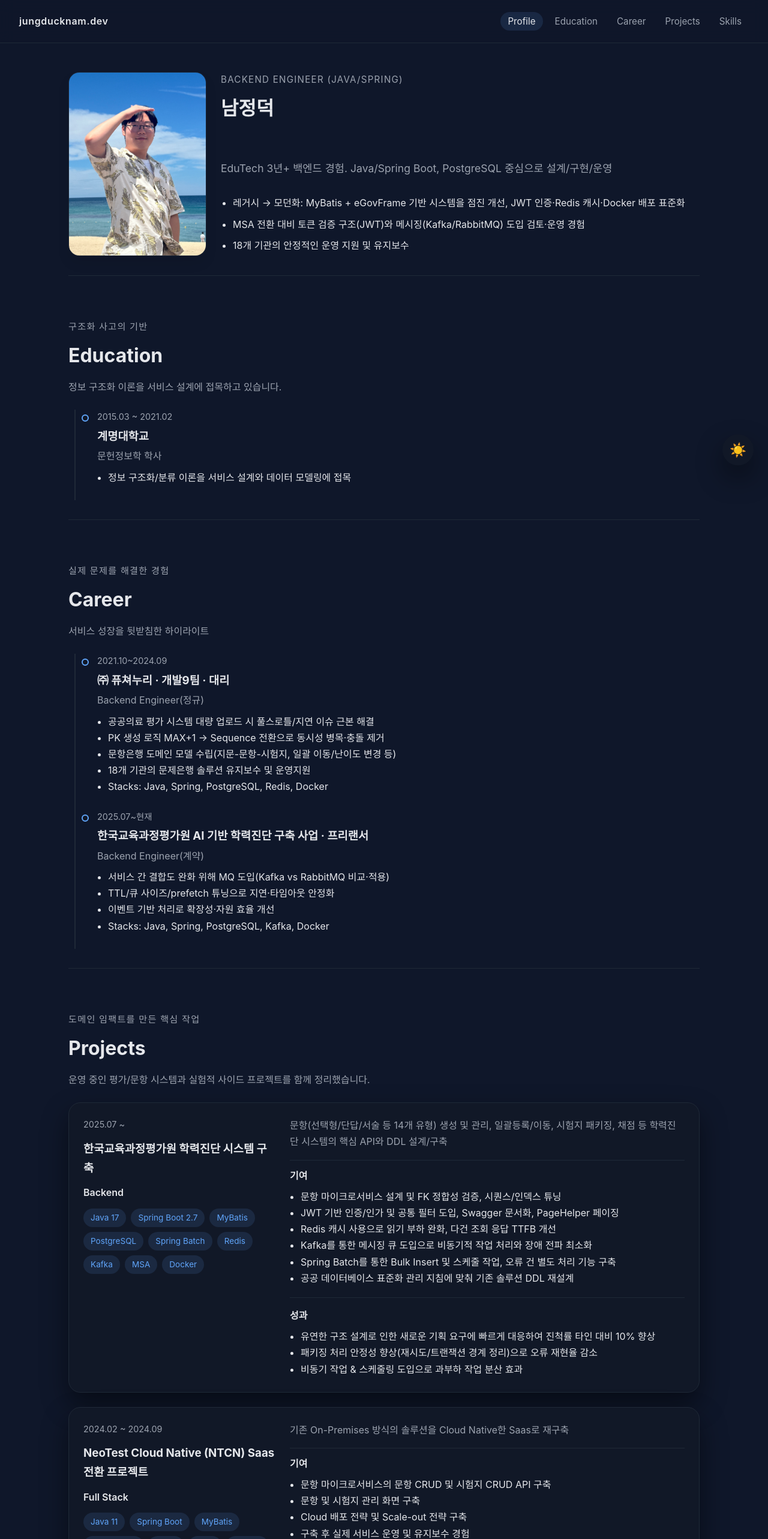
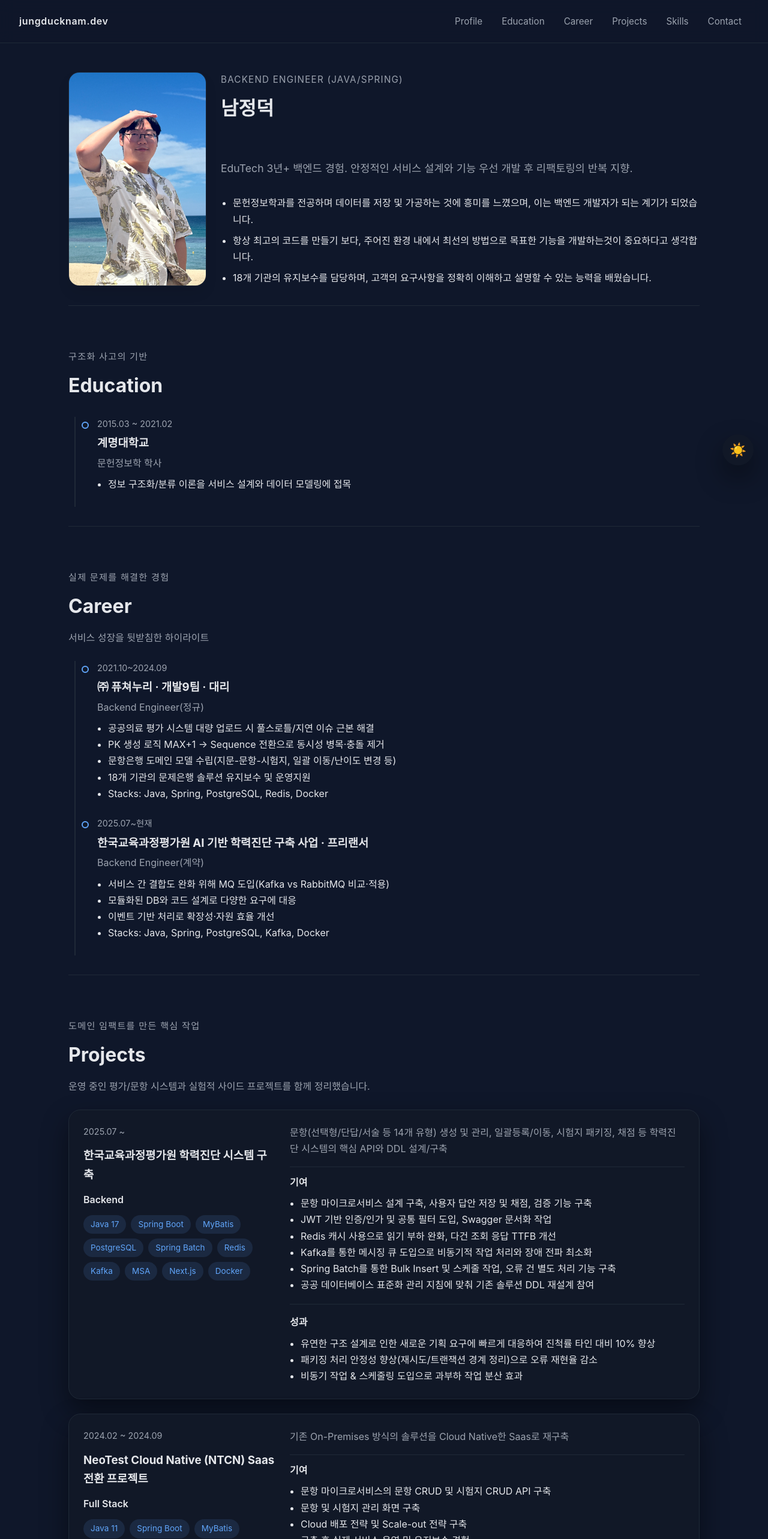
Before and after one commit to jungducknam/jungducknam.github.io, a React (Vite) app: page / in a window 1280 px wide. Shown: the top 2566 px of the page at 60% size. Built offline with nearby package versions, Linux system fonts and the light colour scheme.

Commit message:
fix 컨텐츠 문구 수정

```diff
--- a/src/App.css
+++ b/src/App.css
@@ -113,6 +113,7 @@ body.dark .anchor-nav {
   margin-bottom: 72px;
   padding-bottom: 32px;
   border-bottom: 1px solid var(--border-color);
+  scroll-margin-top: 96px;
 }
 
 .section:last-of-type {
@@ -458,6 +459,10 @@ body.dark .anchor-nav {
   .portfolio-container {
     padding: 110px 20px 64px;
   }
+
+  .section {
+    scroll-margin-top: 120px;
+  }
 }
 
 @media (max-width: 640px) {
--- a/src/App.tsx
+++ b/src/App.tsx
@@ -25,6 +25,15 @@ function App() {
   const heroLead = heroSummaryLines[0] || heroIntro
   const heroBulletLines = heroSummaryLines.length > 1 ? heroSummaryLines.slice(1) : []
 
+  const navItems = [
+    { id: 'profile', label: 'Profile' },
+    { id: 'education', label: 'Education' },
+    { id: 'career', label: 'Career' },
+    { id: 'projects', label: 'Projects' },
+    { id: 'skills', label: 'Skills' },
+    ...(profile.contact ? [{ id: 'contact', label: 'Contact' }] : []),
+  ]
+
   const educationItems = profile.education.map((edu) => ({
     period: edu.period,
     title: edu.school,
@@ -41,7 +50,7 @@ function App() {
 
   return (
     <div className="app-shell">
-      <Nav />
+      <Nav items={navItems} />
       <main className="portfolio-container" role="main">
         <Section
           id="profile"
@@ -72,7 +81,7 @@ function App() {
           </div>
         </Section>
 
-        <Section id="education" title="Education" subtitle="구조화 사고의 기반" intro="정보 구조화 이론을 서비스 설계에 접목하고 있습니다.">
+        <Section id="education" title="Education" subtitle="구조화 사고의 기반">
           <Timeline items={educationItems} variant="education" />
         </Section>
 
--- a/src/assets/data/profile.ts
+++ b/src/assets/data/profile.ts
@@ -48,10 +48,10 @@ export const profile: ProfileData = {
     title: 'Backend Engineer (Java/Spring)',
     summary: [
       '',
-      'EduTech 3년+ 백엔드 경험. Java/Spring Boot, PostgreSQL 중심으로 설계/구현/운영',
-      '레거시 → 모던화: MyBatis + eGovFrame 기반 시스템을 점진 개선, JWT 인증·Redis 캐시·Docker 배포 표준화',
-      'MSA 전환 대비 토큰 검증 구조(JWT)와 메시징(Kafka/RabbitMQ) 도입 검토·운영 경험',
-      '18개 기관의 안정적인 운영 지원 및 유지보수',
+      'EduTech 3년+ 백엔드 경험. 안정적인 서비스 설계와 기능 우선 개발 후 리팩토링의 반복 지향.',
+      '문헌정보학과를 전공하며 데이터를 저장 및 가공하는 것에 흥미를 느꼈으며, 이는 백엔드 개발자가 되는 계기가 되었습니다.',
+      '항상 최고의 코드를 만들기 보다, 주어진 환경 내에서 최선의 방법으로 목표한 기능을 개발하는것이 중요하다고 생각합니다.',
+      '18개 기관의 유지보수를 담당하며, 고객의 요구사항을 정확히 이해하고 설명할 수 있는 능력을 배웠습니다.',
     ],
   },
   education: [
@@ -82,7 +82,7 @@ export const profile: ProfileData = {
       stacks: ['Java', 'Spring', 'PostgreSQL', 'Kafka', 'Docker'],
       highlights: [
         '서비스 간 결합도 완화 위해 MQ 도입(Kafka vs RabbitMQ 비교·적용)',
-        'TTL/큐 사이즈/prefetch 튜닝으로 지연·타임아웃 안정화',
+        '모듈화된 DB와 코드 설계로 다양한 요구에 대응',
         '이벤트 기반 처리로 확장성·자원 효율 개선',
       ],
     },
@@ -94,24 +94,25 @@ export const profile: ProfileData = {
       period: '2025.07 ~ ',
       tech: [
         'Java 17',
-        'Spring Boot 2.7',
+        'Spring Boot',
         'MyBatis',
         'PostgreSQL',
         'Spring Batch',
         'Redis',
         'Kafka',
         'MSA',
+        'Next.js',
         'Docker',
       ],
       summary:
         '문항(선택형/단답/서술 등 14개 유형) 생성 및 관리, 일괄등록/이동, 시험지 패키징, 채점 등 학력진단 시스템의 핵심 API와 DDL 설계/구축',
       contributions: [
-        '문항 마이크로서비스 설계 및 FK 정합성 검증, 시퀀스/인덱스 튜닝',
-        'JWT 기반 인증/인가 및 공통 필터 도입, Swagger 문서화, PageHelper 페이징',
+        '문항 마이크로서비스 설계 구축, 사용자 답안 저장 및 채점, 검증 기능 구축',
+        'JWT 기반 인증/인가 및 공통 필터 도입, Swagger 문서화 작업',
         'Redis 캐시 사용으로 읽기 부하 완화, 다건 조회 응답 TTFB 개선',
         'Kafka를 통한 메시징 큐 도입으로 비동기적 작업 처리와 장애 전파 최소화',
         'Spring Batch를 통한 Bulk Insert 및 스케줄 작업, 오류 건 별도 처리 기능 구축',
-        '공공 데이터베이스 표준화 관리 지침에 맞춰 기존 솔루션 DDL 재설계',
+        '공공 데이터베이스 표준화 관리 지침에 맞춰 기존 솔루션 DDL 재설계 참여',
       ],
       outcomes: [
         '유연한 구조 설계로 인한 새로운 기획 요구에 빠르게 대응하여 진척률 타인 대비 10% 향상',
@@ -145,33 +146,36 @@ export const profile: ProfileData = {
         '구축 후 실제 서비스 운영 및 유지보수 경험',
       ],
       outcomes: [
-        '목록 조회 P95 응답시간 약 35% 단축',
-        '패키징 처리 안정성 향상(재시도/트랜잭션 경계 정리)으로 오류 재현율 감소',
+        'On-Premises의 솔루션을 Cloud Native로 전환 시킨 사내 첫 사례',
+        '클라우드 자원 활용을 통한 유연한 부하 대처로 peak시 기존 대비 지연율 20% 감소',
       ],
     },
     {
       name: 'Chrome 확장 앱 : 뽀모도로 타이머',
       role: 'Full Stack',
-      period: '2025.01~2025.02',
+      period: '2025.01 ~ 2025.02',
       tech: ['TypeScript', 'Chrome Extensions', 'Vite'],
       summary: '설정 시간 동안 특정 사이트 차단 또는 화이트리스트 외 전면 차단',
       contributions: [
         '옵션 페이지, 백그라운드 스크립트 및 스토리지 스키마 설계',
         'tsconfig 세분화 및 번들 최적화',
       ],
-      outcomes: ['집중 시간 동안 SNS 체류시간 감소'],
+      outcomes: ['집중 시간 동안 SNS 체류시간 감소 (Apple 스크린타임 데이터 기준)'],
       links: [{ title: 'Keep Your Focus (link)', url: 'https://chromewebstore.google.com/detail/keep-your-focus/oijcceoleoibbniknolbkhcocggnckgp' }],
     },
   ],
   skills: [
     {
       category: 'Backend',
-      items: ['Java 17', 'Spring Boot', 'MyBatis', 'JPA', 'REST API', 'Swagger/OpenAPI'],
+      items: ['Java', 'Kotlin', 'Python', 'Spring Boot', 'MyBatis', 'JPA', 'Kafka', ],
     },
-    { category: 'DB/Cache', items: ['PostgreSQL', 'Query Tuning', 'Redis', 'Spring Batch'] },
-    { category: 'Messaging', items: ['Kafka(검토/운용 경험)', 'RabbitMQ'] },
-    { category: 'DevOps', items: ['Docker', 'GitLab CI/CD', 'Gradle', 'SonarQube', 'Snyk'] },
-    { category: 'Cloud/Etc', items: ['OCI', 'Naver Cloud', 'AWS', 'Linux', 'Git', 'Jira/Slack'] },
+    {
+      category: 'Frontend',
+      items: ['JavaScript', 'React', 'Next.js', 'JSP', 'JQuery'],
+    },
+    { category: 'DB/Cache', items: ['PostgreSQL', 'SQL Server', 'Oracle', 'Redis', 'Spring Batch'] },
+    { category: 'DevOps', items: ['Docker', 'Github Actions', 'Gradle', 'SonarQube', 'k8s'] },
+    { category: 'Cloud/Etc', items: ['OCI', 'Naver Cloud', 'AWS', 'Linux', 'Git', 'Swagger/OpenAPI', 'Jira/Slack'] },
   ],
   contact: {
     email: 'jdnam1996@gmail.com',
--- a/src/components/Nav.tsx
+++ b/src/components/Nav.tsx
@@ -1,35 +1,16 @@
-import { useEffect, useState } from 'react'
+import { useMemo } from 'react'
 
-const navItems = [
-  { id: 'profile', label: 'Profile' },
-  { id: 'education', label: 'Education' },
-  { id: 'career', label: 'Career' },
-  { id: 'projects', label: 'Projects' },
-  { id: 'skills', label: 'Skills' },
-]
+interface NavItem {
+  id: string
+  label: string
+}
 
-const Nav = () => {
-  const [activeId, setActiveId] = useState(navItems[0].id)
+interface NavProps {
+  items: NavItem[]
+}
 
-  useEffect(() => {
-    const observer = new IntersectionObserver(
-      (entries) => {
-        entries.forEach((entry) => {
-          if (entry.isIntersecting) {
-            setActiveId(entry.target.id)
-          }
-        })
-      },
-      { rootMargin: '-40% 0px -40% 0px', threshold: 0.1 },
-    )
-
-    navItems.forEach((item) => {
-      const section = document.getElementById(item.id)
-      if (section) observer.observe(section)
-    })
-
-    return () => observer.disconnect()
-  }, [])
+const Nav = ({ items }: NavProps) => {
+  const safeItems = useMemo(() => (items.length > 0 ? items : [{ id: 'profile', label: 'Profile' }]), [items])
 
   const handleClick = (id: string) => {
     const target = document.getElementById(id)
@@ -42,13 +23,9 @@ const Nav = () => {
     <nav className="anchor-nav" aria-label="주요 섹션 이동">
       <div className="anchor-nav__brand">jungducknam.dev</div>
       <ul className="anchor-nav__list">
-        {navItems.map((item) => (
+        {safeItems.map((item) => (
           <li key={item.id}>
-            <button
-              type="button"
-              onClick={() => handleClick(item.id)}
-              className={`anchor-nav__link ${activeId === item.id ? 'is-active' : ''}`}
-            >
+            <button type="button" onClick={() => handleClick(item.id)} className="anchor-nav__link">
               {item.label}
             </button>
           </li>
```
Also changed, not shown: public/jdnam.jpg (deleted), 4 other files (tests, documents, lock files or other folders).
